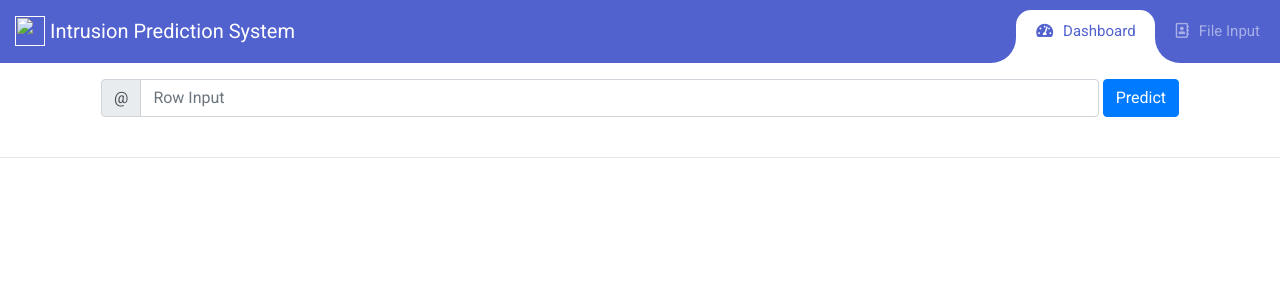
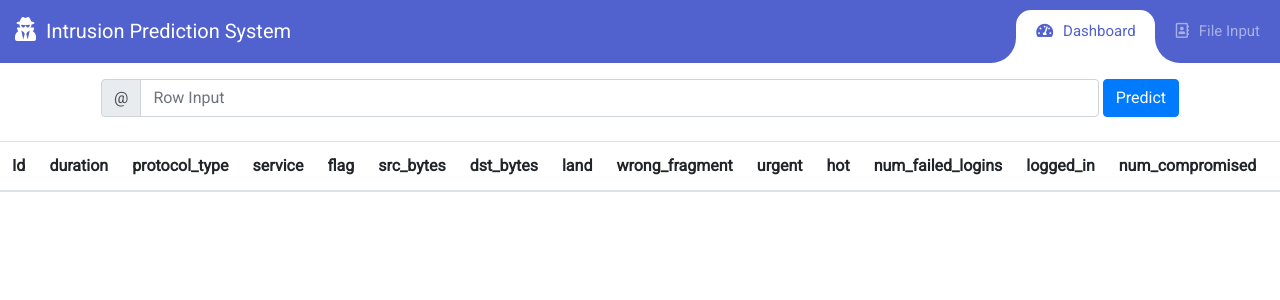
Before and after one commit to Lasitha-Jayawardana/IDS, a Flask app: page / in a window 1280 px wide. Shown: the top 300 px of the page. Run offline with Flask 2, Linux system fonts and the light colour scheme; lists and menus that the app fills with data are empty; some libraries are stand-ins or nearby versions.

Commit message:
Table functions added

```diff
--- a/Web/website/templates/base.html
+++ b/Web/website/templates/base.html
@@ -13,7 +13,7 @@
 <body>
 
     <nav class="navbar navbar-expand-custom navbar-mainbg">
-        <a class="navbar-brand navbar-logo" href="" style="color: #fff;"><img src="" width="30" height="30" class="d-inline-block align-top" alt=""> Intrusion Prediction System</a>
+        <a class="navbar-brand navbar-logo" href="" style="color: #fff;"> <i class="fas fa-user-secret" style="font-size:x-large"> </i>Intrusion Prediction System</a>
         <button class="navbar-toggler" type="button" data-toggle="collapse" data-target="#navbarSupportedContent" aria-controls="navbarSupportedContent" aria-expanded="false" aria-label="Toggle navigation">
         <i class="fas fa-bars text-white"></i>
     </button>
@@ -35,6 +35,7 @@
         </div>
     </nav>
     <div id="myTabContent" class="tab-content ">
+
         <div class="tab-pane fade active show" id="rowinput">
 
             <form class="container">
@@ -44,9 +45,9 @@
                         <div class="input-group-prepend">
                             <div class="input-group-text">@</div>
                         </div>
-                        <input type="text" class="form-control mr-1" name="rowinput" placeholder="Row Input">
+                        <input type="text" class="form-control mr-1" id="input" placeholder="Row Input">
                     </div>
-                    <button type="button" class="btn btn-primary mb-2">Predict</button>
+                    <button type="button" id="inputbtn" class="btn btn-primary mb-2">Predict</button>
                 </div>
         </div>
         </form>
@@ -58,15 +59,71 @@
                     <input type="file" id="file" name="file">
 
                 </div>
-                <button type="button" class="btn btn-primary mb-2">Predict</button>
+                <button type="button" id="btnfile" class="btn btn-primary mb-2">Predict</button>
             </div>
 
 
 
         </div>
     </div>
-    <table id='myTable' class="table"></table>
-    <hr> {% block content %} {% endblock %}
+    <div class="table-responsive text-nowrap">
+        <table class="table">
+
+            <thead>
+                <tr>
+                    <th scope="col">Id </th>
+                    <th scope="col">duration</th>
+                    <th scope="col"> protocol_type</th>
+                    <th scope="col">service</th>
+                    <th scope="col"> flag </th>
+                    <th scope="col">src_bytes</th>
+                    <th scope="col">dst_bytes</th>
+                    <th scope="col">land</th>
+                    <th scope="col">wrong_fragment</th>
+                    <th scope="col">urgent</th>
+                    <th scope="col">hot</th>
+                    <th scope="col">num_failed_logins</th>
+                    <th scope="col">logged_in</th>
+                    <th scope="col">num_compromised</th>
+                    <th scope="col">root_shell</th>
+                    <th scope="col">su_attempted</th>
+                    <th scope="col">num_root</th>
+                    <th scope="col">num_file_creations</th>
+                    <th scope="col">num_shells</th>
+                    <th scope="col">num_access_files</th>
+                    <th scope="col">num_outbound_cmds</th>
+                    <th scope="col">is_host_login</th>
+                    <th scope="col">is_guest_login</th>
+                    <th scope="col">count</th>
+                    <th scope="col">srv_count</th>
+                    <th scope="col">serror_rate</th>
+                    <th scope="col">srv_serror_rate</th>
+                    <th scope="col">rerror_rate</th>
+                    <th scope="col">srv_rerror_rate</th>
+                    <th scope="col">same_srv_rate</th>
+                    <th scope="col">diff_srv_rate</th>
+                    <th scope="col">srv_diff_host_rate</th>
+                    <th scope="col">dst_host_count</th>
+                    <th scope="col">dst_host_srv_count</th>
+                    <th scope="col">dst_host_same_srv_rate</th>
+                    <th scope="col">dst_host_diff_srv_rate</th>
+                    <th scope="col">dst_host_same_src_port_rate</th>
+                    <th scope="col">dst_host_srv_diff_host_rate</th>
+                    <th scope="col">dst_host_serror_rate</th>
+                    <th scope="col">dst_host_srv_serror_rate</th>
+                    <th scope="col">dst_host_rerror_rate</th>
+                    <th scope="col">dst_host_srv_rerror_rate</th>
+                    <th scope="col">class</th>
+
+
+                </tr>
+            </thead>
+            <tbody id='myTable'>
+
+            </tbody>
+        </table>
+    </div>
+    {% block content %} {% endblock %}
 
     <script src="https://code.jquery.com/jquery-3.3.1.slim.min.js" integrity="sha384-q8i/X+965DzO0rT7abK41JStQIAqVgRVzpbzo5smXKp4YfRvH+8abtTE1Pi6jizo" crossorigin="anonymous"></script>
     <script src="https://cdnjs.cloudflare.com/ajax/libs/popper.js/1.14.7/umd/popper.min.js" integrity="sha384-UO2eT0CpHqdSJQ6hJty5KVphtPhzWj9WO1clHTMGa3JDZwrnQq4sF86dIHNDz0W1" crossorigin="anonymous"></script>
@@ -75,26 +132,38 @@
     <script src="https://cdnjs.cloudflare.com/ajax/libs/PapaParse/4.1.2/papaparse.js"></script>
     <script type="text/javascript" src="{{ url_for('static', filename='js/base.js') }}"></script>
     <script>
+        var tableId = 0;
+
         function GenerateTable(results) {
-            var markup = "<table class='table'>";
+            var markup = "";
             var data = results.data;
-
+            console.log(data);
             for (i = 0; i < data.length; i++) {
                 markup += "<tr>";
                 var row = data[i];
-                console.log(row);
+                // console.log(row);
+
+                markup += "<td>";
+                markup += i;
+                markup += "</td>";
                 var cells = row.join(",").split(",");
-
                 for (j = 0; j < cells.length; j++) {
                     markup += "<td>";
                     markup += cells[j];
-                    markup += "</th>";
+                    markup += "</td>";
                 }
                 markup += "</tr>";
             }
-            markup += "</table>";
+
 
             $("#myTable").html(markup);
+        }
+
+        function CreateCell(id, result) {
+
+            var Row = document.getElementById("myTable").rows[id];
+            var x = Row.insertCell(-1);
+            x.innerHTML = result;
         }
     </script>
 
@@ -124,6 +193,36 @@
             };
             reader.readAsText(f);
         });
+
+
+
+        $(function() {
+
+            $('#inputbtn').click(function() {
+
+                var rowinput = $('#input').val();
+                sendData(rowinput);
+                //console.log(rowinput.split(","));
+
+            });
+        });
+
+        function sendData(data) {
+            $.ajax({
+                url: '/modal',
+                data: {
+                    'data': data
+                },
+                type: 'GET',
+                success: function(response) {
+                    console.log(response);
+                    CreateCell(response.id, response.result);
+                },
+                error: function(error) {
+                    console.log(error);
+                }
+            });
+        }
     </script>
 
 </body>
--- a/Web/website/views.py
+++ b/Web/website/views.py
@@ -34,14 +34,8 @@ def home(name):
 def page_not_found(e):
     return "<h1>404</h1><p>The resource could not be found.</p>", 404
 
-# @views.route('/delete-note', methods=['POST'])
-# def delete_note():
-#     note = json.loads(request.data)
-#     noteId = note['noteId']
-#     note = Note.query.get(noteId)
-#     if note:
-#         if note.user_id == current_user.id:
-#             db.session.delete(note)
-#             db.session.commit()
+@views.route('/modal', methods=['GET'])
+def modal():
 
-#     return jsonify({})
+    #return request.args['data']
+    return jsonify(id =2 , result = request.args['data'])
```
Also changed, not shown: Web/Book1.csv (+10 -10 lines).
